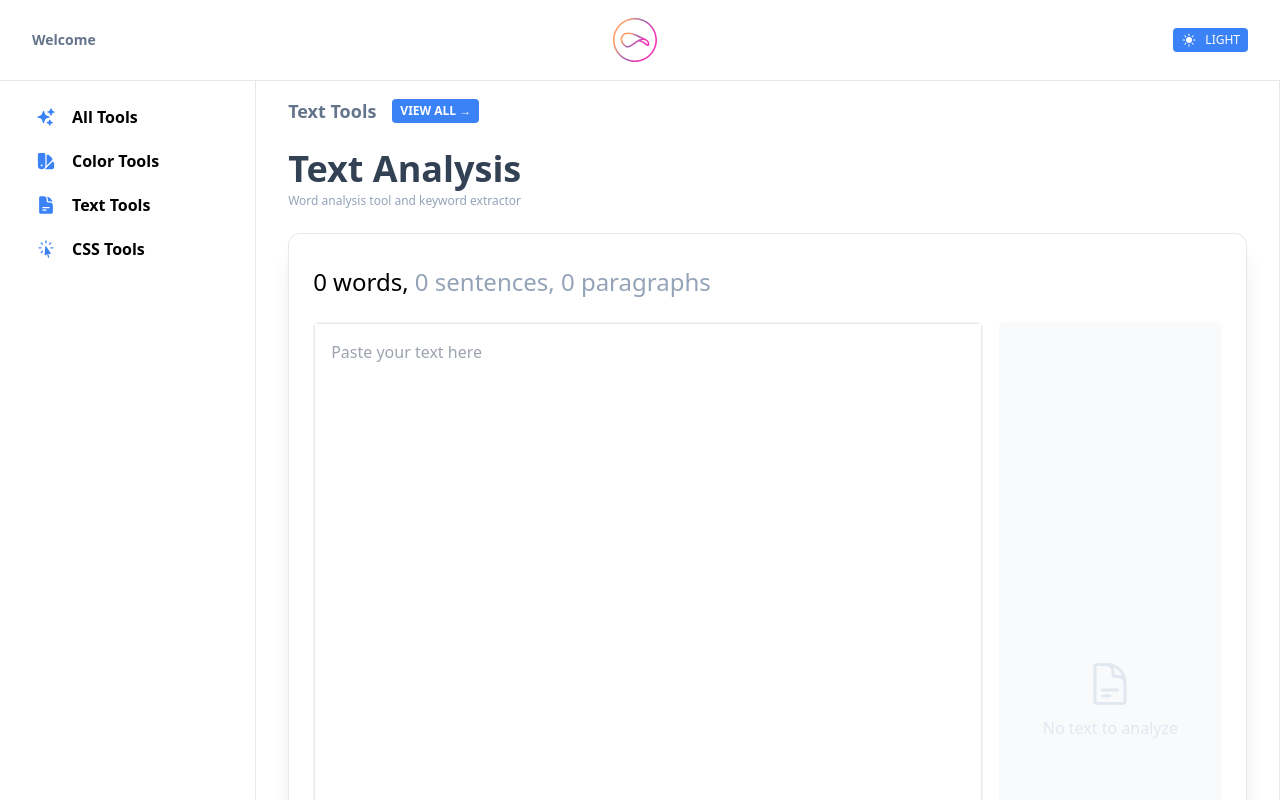
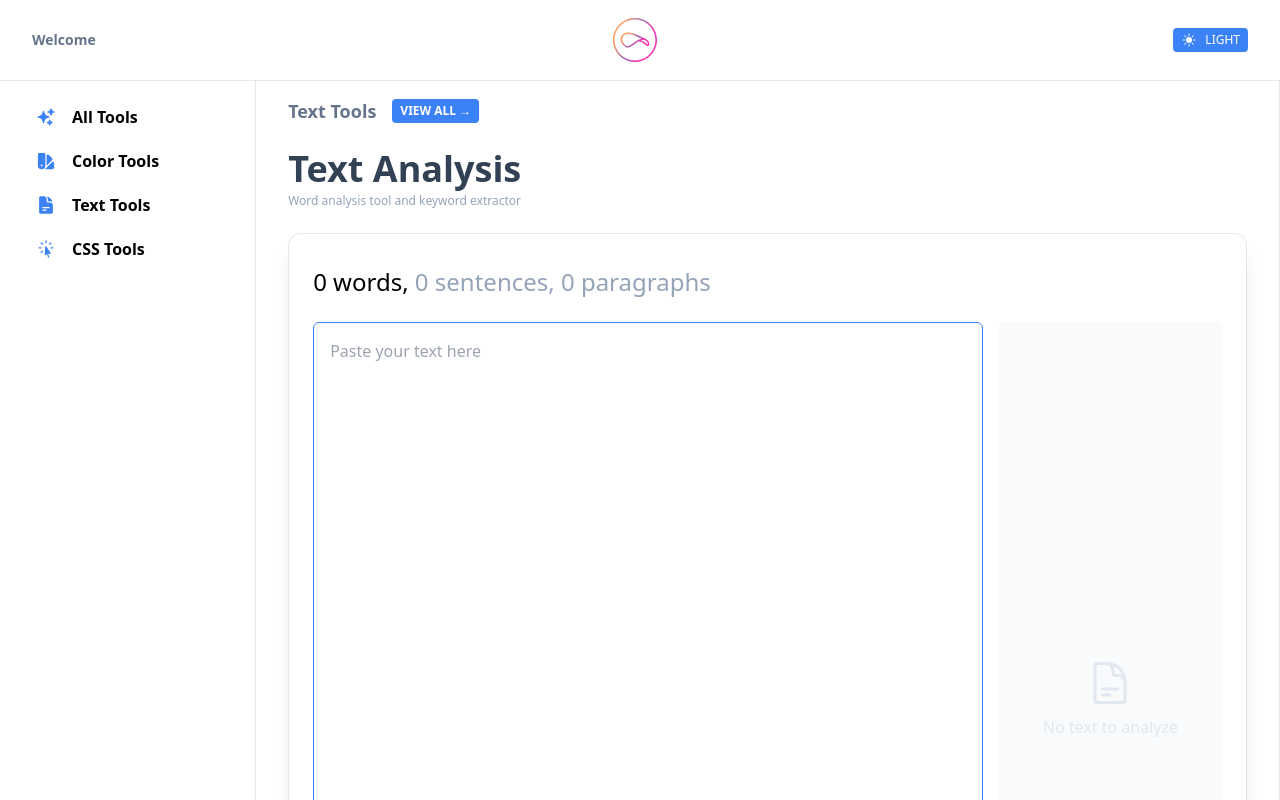
Before and after one commit to ramijames/CrispTools, a Vue app: page /text-tools/word-counter in a window 1280 px wide. Shown: the top 800 px of the page. Built offline with nearby package versions, Linux system fonts and the light colour scheme; a web font is replaced by a local one; what vue3-colorpicker, vue3-highlightjs would draw is missing.

Commit message:
Text-analysis dark mode fix

```diff
--- a/src/views/TextTools/WordCounterView.vue
+++ b/src/views/TextTools/WordCounterView.vue
@@ -113,11 +113,11 @@ export default {
         </section>
       </section>
       <section id="toolbar" class="flex flex-row gap-4">
-        <div class="w-full md:w-3/4 border border-slate-100 rounded-md overflow-hidden bg-white">
-          <textarea placeholder="Paste your text here" v-model="text" id="wordCounterBox" rows="30" class="block appearance-none w-full bg-white border dark:border-slate-100/10 dark:text-white dark:bg-slate-800 p-4 focus:outline-none">Paste your text here</textarea>
+        <div class="w-full md:w-3/4">
+          <textarea placeholder="Paste your text here" v-model="text" id="wordCounterBox" rows="30" class="rounded-md block appearance-none w-full bg-white border border-blue-500 overflow-hidden dark:text-white dark:bg-slate-800 p-4 focus:outline-none">Paste your text here</textarea>
         </div>
-        <div class="w-full md:w-1/4 rounded-md bg-slate-50">
-          <section v-if="!text" class="flex flex-col items-center text-center p-8 text-slate-200 h-full justify-center">
+        <div class="w-full md:w-1/4 rounded-md bg-slate-50 dark:bg-slate-800">
+          <section v-if="!text" class="flex flex-col items-center text-center p-8 text-slate-200 dark:text-slate-700 h-full justify-center">
             <DocumentTextIcon class="h-12 w-12 mb-2" />
             No text to analyze
           </section>
```
